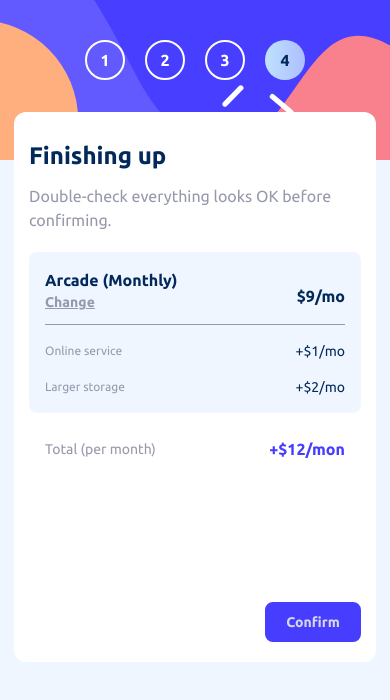
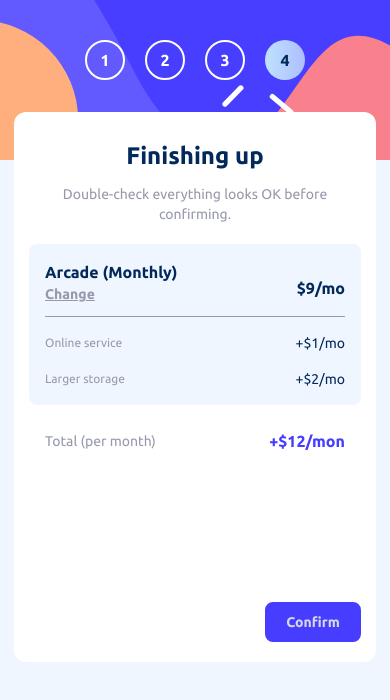
Before and after one commit to KarineBrandelli/multi-step-form, a React (Vite) app: page /#/Step4 in a window 390 px wide. Shown: the top 700 px of the page. Built offline with nearby package versions, Linux system fonts and the light colour scheme.

Commit message:
style: adjust text position on small screens

```diff
--- a/src/components/Steps/Step4.jsx
+++ b/src/components/Steps/Step4.jsx
@@ -9,10 +9,10 @@ export const Step4 = () => {
   return (
     <>
       <div>
-        <h4 className="font-bold text-2xl lg:text-4xl text-blue-marine mb-3">
+        <h4 className="font-bold text-2xl lg:text-4xl text-blue-marine mb-3 text-center min-[425px]:text-left">
           Finishing up
         </h4>
-        <p className="text-gray-cool lg:text-lg mb-5 lg:mb-10">
+        <p className="text-gray-cool text-sm lg:text-lg mb-5 lg:mb-10 text-center min-[425px]:text-left">
           Double-check everything looks OK before confirming.
         </p>
 
```
